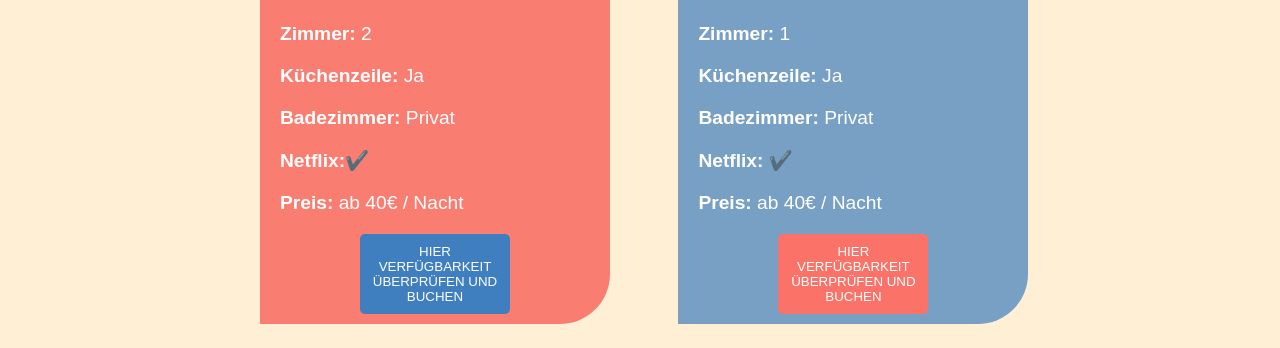
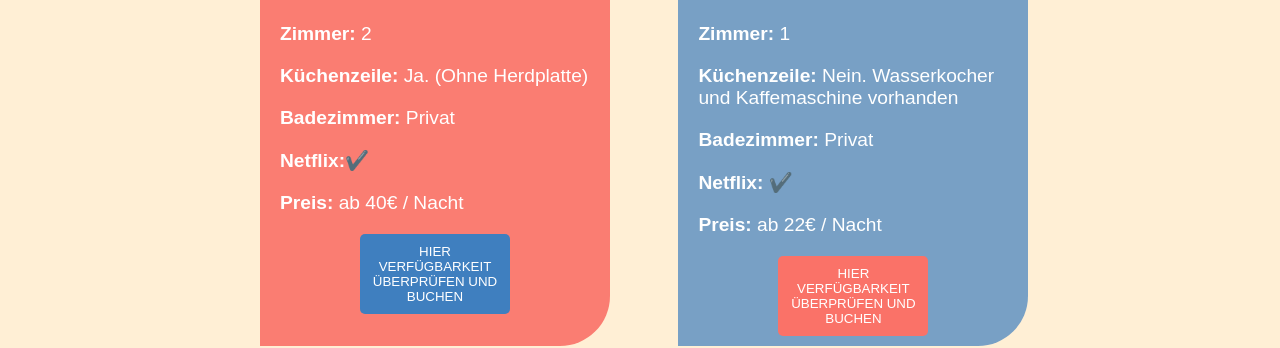
Before and after one commit to jbaltres/ferienhaus-kronstadt, a React (Create React App) app in the folder brasov-app/: page /zimmer in a window 1280 px wide. Shown: the part 824-1172 px from the top of the page. Built offline with nearby package versions, Linux system fonts and the light colour scheme.

Commit message:
correct Garsoniera values

```diff
--- a/brasov-app/src/languages/api.js
+++ b/brasov-app/src/languages/api.js
@@ -4,13 +4,15 @@ export const deutsch = {
   Feld3: "Zimmer:",
   Feld4: 2,
   Feld5: "Küchenzeile:",
-  Feld6: "Ja",
+  Feld6: "Ja. (Ohne Herdplatte)",
+  Feld6Garsoniera: "Nein. Wasserkocher und Kaffemaschine vorhanden",
   Feld7: "Badezimmer:",
   Feld8: "Privat",
   Feld9: "Netflix:",
   Feld10: "✔️",
   Feld11: "Preis:",
   Feld12: "ab 40€ / Nacht",
+  Feld12Garsoniera: "ab 22€ / Nacht",
   AirBnbButton: "Hier Verfügbarkeit überprüfen und buchen",
   TextHeadline: "Willkommen in Siebenbürgen.",
   Text1:
@@ -21,7 +23,7 @@ export const deutsch = {
     "Von Kronstadt aus gelangen Sie schnell zu den höchsten Spitzen der Karpaten, die waldreichste Gegend Europas, für welche das Land bekannt ist.",
   Text4: "Ein Super Platz für alle Wanderfreunde.",
   Text5:
-    "Im Winter läd sie unter anderem das anliegende Skigebiet zum Skifahren, oder zu einem wärmenden Glühschnaps, ein. Mehr über Braşov lernen Sie hier.",
+    "Im Winter läd sie unter anderem das anliegende Skigebiet zum Skifahren, oder zu einem wärmenden Glühschnaps, ein.",
   HomeLink: "Home",
   ZimmerLink: "Zimmer",
   GallerieLink: "Gallerie",
@@ -33,13 +35,15 @@ export const englisch = {
   Feld3: "Rooms:",
   Feld4: 2,
   Feld5: "Kitchen:",
-  Feld6: "Yes",
+  Feld6: "Yes. (Without oven)",
+  Feld6Garsoniera: "No. Kettle and coffee machine available",
   Feld7: "Bathroom:",
   Feld8: "Private",
   Feld9: "Netflix:",
   Feld10: "✔️",
   Feld11: "Price:",
-  Feld12: "from 40€ / Night",
+  Feld12: "from 40€ / night",
+  Feld12Garsoniera: "from 22€ / night",
   AirBnbButton: "Check availability and book here",
   TextHeadline: "Welcome to Transylvania.",
   Text1:
@@ -50,7 +54,7 @@ export const englisch = {
     "From Kronstadt you can quickly reach the highest peaks of the Carpathian Mountains, the most wooded area in Europe for which the country is known.",
   Text4: "A great place for all hikers.",
   Text5:
-    "In winter, among other things, the adjacent ski area invites you to go skiing or to enjoy a warming glow schnapps. You can learn more about Braşov here.",
+    "In winter, among other things, the georgeous ski area invites you to go skiing or to enjoy a warming glow schnapps.",
   HomeLink: "Home",
   ZimmerLink: "Rooms",
   GallerieLink: "Gallery",
@@ -63,12 +67,14 @@ export const rumänisch = {
   Feld4: 2,
   Feld5: "Bucătărie:",
   Feld6: "Da (fără aragaz)",
+  Feld6Garsoniera: "Nu. Ceainic și aparat de cafea sunt disponibile",
   Feld7: "Baie:",
   Feld8: "Privat",
   Feld9: "Netflix:",
   Feld10: "✔️",
   Feld11: "Preț:",
   Feld12: "de la 40 € / noapte",
+  Feld12Garsoniera: "de la 22 € / noapte",
   AirBnbButton: "Verificați disponibilitatea și rezervați aici",
   TextHeadline: "Bine ați venit la Brașov.",
   Text1: "Vă așteptăm în apartamentele și camerele noastre din inima României.",
@@ -78,7 +84,7 @@ export const rumänisch = {
     "De la Brașov puteți ajunge rapid pe cele mai înalte vârfuri ale Munților Carpați, cea mai împădurită zonă din Europa pentru care țara este cunoscută.",
   Text4: "Un loc minunat pentru toți excursioniștii.",
   Text5:
-    "Iarna, printre altele, zona de schi adiacentă vă invită să mergeți la schi sau să vă bucurați de o schnapps strălucitoare. Puteți afla mai multe despre Brașov aici.",
+    "Iarna, printre altele, zona de schi adiacentă vă invită să mergeți la schi sau să vă bucurați de o schnapps strălucitoare.",
   HomeLink: "Home",
   ZimmerLink: "Camere",
   GallerieLink: "Gelerie",
@@ -91,12 +97,14 @@ export const spanisch = {
   Feld4: 2,
   Feld5: "Cocina:",
   Feld6: "Sí (sin estufa)",
+  Feld6Garsoniera: "No. Hervidor y cafetera disponibles",
   Feld7: "Baño:",
   Feld8: "Privado",
   Feld9: "Netflix:",
   Feld10: "✔️",
   Feld11: "Precio:",
   Feld12: "desde 40 € / noche",
+  Feld12Garsoniera: "desde 22€ / noche",
   AirBnbButton: "Consulta disponibilidad y reserva aquí",
   TextHeadline: "Bienvenidos a Transilvania",
   Text1:
@@ -107,7 +115,7 @@ export const spanisch = {
     "Desde Kronstadt se puede llegar rápidamente a los picos más altos de los Cárpatos, la zona más boscosa de Europa por la que se conoce al país.",
   Text4: "Un gran lugar para todos los excursionistas.",
   Text5:
-    "En invierno, entre otras cosas, la zona de esquí adyacente le invita a esquiar o disfrutar de un cálido aguardiente. Puede obtener más información sobre Braşov aquí.",
+    "En invierno, entre otras cosas, la zona de esquí adyacente le invita a esquiar o disfrutar de un cálido aguardiente.",
   HomeLink: "Home",
   ZimmerLink: "Habitaciones",
   GallerieLink: "Galería",
@@ -119,12 +127,14 @@ export const französisch = {
   Feld4: 2,
   Feld5: "Cuisine:",
   Feld6: "Oui (sans cuisinière)",
+  Feld6Garsoniera: "Non. Bouilloire et machine à café disponibles",
   Feld7: "Salle de bain:",
   Feld8: "Privée",
   Feld9: "Netflix:",
   Feld10: "✔️",
   Feld11: "Prix:",
   Feld12: "à partir de 40 € / nuit",
+  Feld12Garsoniera: " à partir de 22 € / nuit",
   AirBnbButton: "Vérifiez la disponibilité et réservez ici",
   TextHeadline: "Bienvenue en Transylvanie",
   Text1:
@@ -135,7 +145,7 @@ export const französisch = {
     "De Brasov, vous pouvez rapidement atteindre les plus hauts sommets des Carpates, la région la plus boisée d'Europe pour laquelle le pays est connu.",
   Text4: "Un endroit idéal pour tous les randonneurs.",
   Text5:
-    "En hiver, entre autres, le domaine skiable adjacent vous invite à faire du ski ou à profiter d'un schnaps réchauffant. Vous pouvez en savoir plus sur Braşov ici.",
+    "En hiver, entre autres, le domaine skiable adjacent vous invite à faire du ski ou à profiter d'un schnaps réchauffant.",
   HomeLink: "Home",
   ZimmerLink: "Chambres",
   GallerieLink: "Galerie",
@@ -148,12 +158,14 @@ export const ungarisch = {
   Feld4: 2,
   Feld5: "Konyha:",
   Feld6: "Igen (tűzhely nélkül)",
+  Feld6Garsoniera: "Nem. Vízforraló és kávéfőző áll rendelkezésre",
   Feld7: "Fürdőszoba:",
   Feld8: "Magán",
   Feld9: "Netflix:",
   Feld10: "✔️",
   Feld11: "Ár:",
   Feld12: "40 € / éj-től",
+  Feld12Garsoniera: "22 € / éj-től",
   AirBnbButton: "Ellenőrizze a rendelkezésre állást és foglaljon itt",
   TextHeadline: "Üdvözöljük Erdélyben",
   Text1:
@@ -164,7 +176,7 @@ export const ungarisch = {
     "Kronstadtból gyorsan elérheti a Kárpátok legmagasabb csúcsait, Európa legerdősebb területét, amelyről az ország ismert.",
   Text4: "Remek hely minden túrázó számára.",
   Text5:
-    "Télen többek között a szomszédos síterület meghívja Önt síelni vagy egy melegítő pálinkát elfogyasztani. Brassóról itt tudhat meg többet.",
+    "Télen többek között a szomszédos síterület meghívja Önt síelni vagy egy melegítő pálinkát elfogyasztani.",
   HomeLink: "Home",
   ZimmerLink: "Szoba",
   GallerieLink: "Képtár",
@@ -177,12 +189,14 @@ export const hebräisch = {
   Feld4: 2,
   Feld5: "מִטְבָּח:",
   Feld6: "(כן (ללא כיריים",
+  Feld6Garsoniera: "לא. קומקום ומכונת קפה זמינים",
   Feld7: "חדר אמבטיה:",
   Feld8: "פְּרָטִי",
   Feld9: "Netflix:",
   Feld10: "✔️",
   Feld11: "מחיר:",
   Feld12: "מ 40 € / לילה",
+  Feld12Garsoniera: "מ 25 € / לילה",
   AirBnbButton: "בדקו זמינות והזמינו כאן",
   TextHeadline: "ברוך הבא לטרנסילבניה",
   Text1: "אנו מקבלים את פניכם בדירות ובחדרי האירוח שלנו בלב רומניה.",
@@ -192,7 +206,7 @@ export const hebräisch = {
     "מקונשטאדט תוכלו להגיע במהירות לפסגות הגבוהות ביותר של הרי הקרפטים, האזור המיוער ביותר באירופה שהמדינה ידועה בזכותו.",
   Text4: "מקום נהדר לכל המטיילים.",
   Text5:
-    "בחורף, בין היתר, אזור הסקי הצמוד מזמין אתכם לעשות סקי או ליהנות משנאפס זוהר מחמם. אתה יכול ללמוד עוד על Braşov כאן.",
+    "בחורף, בין היתר, אזור הסקי הצמוד מזמין אתכם לעשות סקי או ליהנות משנאפס זוהר מחמם.",
   HomeLink: "בית",
   ZimmerLink: "חדרים",
   GallerieLink: "גלריה",
--- a/brasov-app/src/pages/Preise.js
+++ b/brasov-app/src/pages/Preise.js
@@ -342,19 +342,19 @@ export default function Preise(props) {
               : "ciao bella"}
           </b>{" "}
           {props.language === "deutsch"
-            ? deutsch.Feld6
+            ? deutsch.Feld6Garsoniera
             : props.language === "englisch"
-            ? englisch.Feld6
+            ? englisch.Feld6Garsoniera
             : props.language === "rumänisch"
-            ? rumänisch.Feld6
+            ? rumänisch.Feld6Garsoniera
             : props.language === "ungarisch"
-            ? ungarisch.Feld6
+            ? ungarisch.Feld6Garsoniera
             : props.language === "französisch"
-            ? französisch.Feld6
+            ? französisch.Feld6Garsoniera
             : props.language === "spanisch"
-            ? spanisch.Feld6
+            ? spanisch.Feld6Garsoniera
             : props.language === "hebräisch"
-            ? hebräisch.Feld6
+            ? hebräisch.Feld6Garsoniera
             : "ciao bella"}
         </ListItem>
         <ListItem>
@@ -416,25 +416,24 @@ export default function Preise(props) {
               : "ciao bella"}
           </b>{" "}
           {props.language === "deutsch"
-            ? deutsch.Feld12
+            ? deutsch.Feld12Garsoniera
             : props.language === "englisch"
-            ? englisch.Feld12
+            ? englisch.Feld12Garsoniera
             : props.language === "rumänisch"
-            ? rumänisch.Feld12
+            ? rumänisch.Feld12Garsoniera
             : props.language === "ungarisch"
-            ? ungarisch.Feld12
+            ? ungarisch.Feld12Garsoniera
             : props.language === "französisch"
-            ? französisch.Feld12
+            ? französisch.Feld12Garsoniera
             : props.language === "spanisch"
-            ? spanisch.Feld12
+            ? spanisch.Feld12Garsoniera
             : props.language === "hebräisch"
-            ? hebräisch.Feld12
+            ? hebräisch.Feld12Garsoniera
             : "ciao bella"}
         </ListItem>
         <LinkButton2>
-          <Anker
-            onClick={() => alert("Dieses Zimmer ist Momentan nicht verfügbar")}
-          >
+          <Anker href="https://www.airbnb.de/rooms/34850424?source_impression_id=p3_1601834588_OEdf7%2BUXKmqAkEo2">
+            {" "}
             {props.language === "deutsch"
               ? deutsch.AirBnbButton
               : props.language === "englisch"
```
